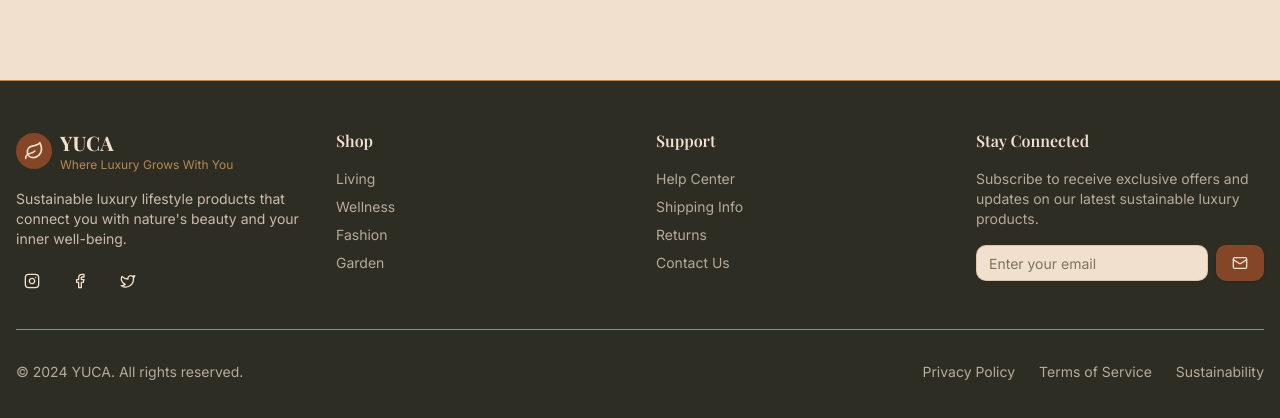
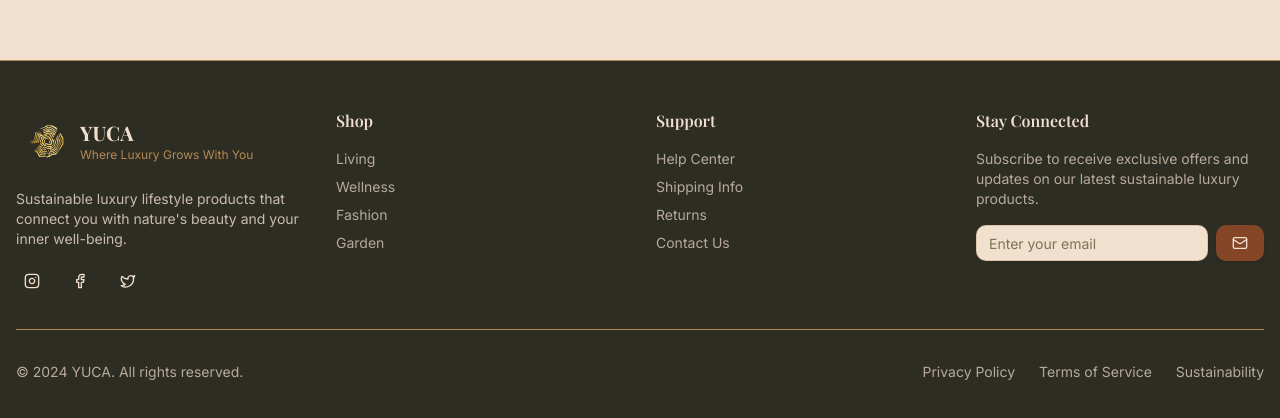
Before and after one commit to Vibhor89299/yuca-frontend, a React (Vite) app: page /checkout in a window 1280 px wide. Shown: the part 370-788 px from the top of the page. Built offline with nearby package versions, Linux system fonts and the light colour scheme.

Commit message:
logo added in header and footer

```diff
--- a/src/components/layout/Footer.tsx
+++ b/src/components/layout/Footer.tsx
@@ -2,6 +2,8 @@ import { Link } from 'react-router-dom';
 import { Leaf, Instagram, Facebook, Twitter, Mail } from 'lucide-react';
 import { Button } from '@/components/ui/button';
 import { Input } from '@/components/ui/input';
+import YucaLogo from '../../assets/logo.jpg';
+
 
 export function Footer() {
   return (
@@ -10,9 +12,9 @@ export function Footer() {
         <div className="grid grid-cols-1 md:grid-cols-2 lg:grid-cols-4 gap-8">
           {/* Brand Section */}
           <div className="space-y-4">
-            <div className="flex items-center space-x-2">
-              <div className="bg-autumnFern p-2 rounded-full">
-                <Leaf className="h-5 w-5 text-blanket" />
+            <div className="flex items-center">
+              <div className="rounded-full">
+                <img src={YucaLogo} alt="Yuca Logo" className="h-16 w-16 object-cover rounded-full" />
               </div>
               <div>
                 <h3 className="text-xl font-serif font-bold text-blanket">YUCA</h3>
--- a/src/components/layout/Header.tsx
+++ b/src/components/layout/Header.tsx
@@ -13,6 +13,7 @@ import {
 import { Sheet, SheetContent, SheetTrigger } from '@/components/ui/sheet';
 import { useStore } from '@/store/useStore';
 import { categories } from '@/data/mockData';
+import YucaLogo from '../../assets/logo.jpg';
 
 export function Header() {
   const [isOpen, setIsOpen] = useState(false);
@@ -60,13 +61,13 @@ export function Header() {
           : '-translate-y-full bg-transparent'
       }`}
     >
-      <div className="container mx-auto px-4 py-3">
+      <div className="container mx-auto px-4 py-2">
         {/* Compact Header */}
         <div className="flex items-center justify-between">
           {/* Logo */}
-          <Link to="/" className="flex items-center space-x-2 flex-shrink-0">
-            <div className="bg-autumnFern p-1.5 rounded-full">
-              <Leaf className="h-4 w-4 text-blanket" />
+          <Link to="/" className="flex items-center  flex-shrink-0">
+            <div className="rounded-full h-14 w-14 overflow-hidden">
+              <img src={YucaLogo} alt="Yuca Logo" className="h-full w-full object-cover rounded-full" />
             </div>
             <div>
               <h1 className="text-lg font-serif text-blanket">YUCA</h1>
```
Also changed, not shown: src/assets/logo.jpg (added).
